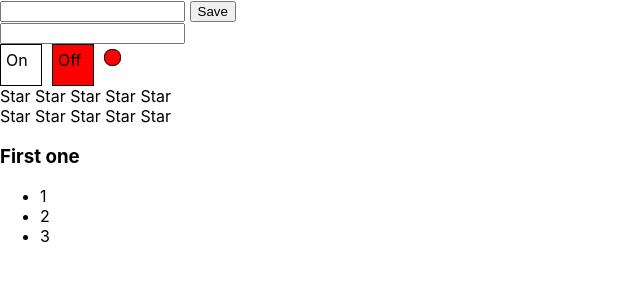
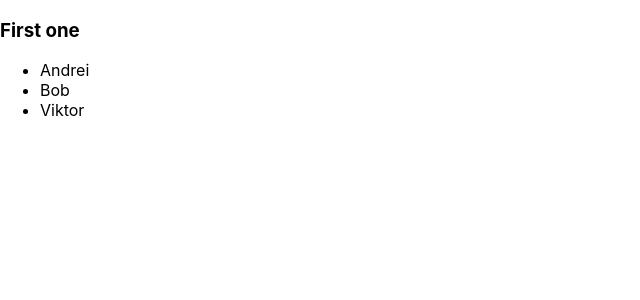
Before and after one commit to AndreiAkimochkin/SimpleTasks, a React (Create React App) app: page / in a window 1280 px wide. Shown: the top 300 px of the page, without its empty margins (0-640 px from the left). Built offline with nearby package versions, Linux system fonts and the light colour scheme.

Commit message:
14. Array for Accordion

```diff
--- a/src/App.tsx
+++ b/src/App.tsx
@@ -20,29 +20,34 @@ function App() {
     let [value, setValue]=useState<RatingValueType>(0)
     let [accordionCollapsed, setAccordionCollapsed]=useState<boolean>(false)
     let [on, setOn] = useState(false)
+
     return (
         <div>
             {/*<OnOff/>*/}
             {/*<OnOff/>*/}
             {/*<OnOff/>*/}
-            <GetUncontrolledInputValue/>
-            <UncontrolledInput/>
+            {/*<GetUncontrolledInputValue/>*/}
+            {/*<UncontrolledInput/>*/}
 
-            <ControlledOnOff on={on} setOn={setOn}/>
+            {/*<ControlledOnOff on={on} setOn={setOn}/>*/}
 
             {/*<UncontrolledAccordion title='First one' />*/}
             {/*<UncontrolledAccordion title='Second one' />*/}
 
-            <Rating value={value} onClick={setValue}/>
+            {/*<Rating value={value} onClick={setValue}/>*/}
 
-            <UncontrolledRating />
+            {/*<UncontrolledRating />*/}
 
 
             {/*<PageTitle title="This is APP component"/>*/}
             {/*<PageTitle title="This is not APP component"/>*/}
             {/*Article 1*/}
             {/*<Rating value={3}/>*/}
-            <Accordion title='First one' collapsed={accordionCollapsed} onClick={setAccordionCollapsed}/>
+            <Accordion title='First one'
+                       collapsed={accordionCollapsed}
+                       onClick={setAccordionCollapsed}
+
+                        items={[{title:'Andrei', value: 1}, {title:'Bob', value: 2}, {title:'Viktor', value: 3} ]}/>
             {/*<Accordion title='Second one' collapsed={false}/>*/}
             {/*Article 2*/}
             {/*<Rating value={0}/>*/}
--- a/src/components/accordion/Accordion.tsx
+++ b/src/components/accordion/Accordion.tsx
@@ -1,17 +1,25 @@
 import React from "react";
+
+type ItemType = {
+    value: any
+    title: string
+}
 
 type AccordionPropsType = {
     title: string
     collapsed: boolean
     onClick: (collapsed: boolean)=> void
+    items: ItemType[]
 }
 
-export function Accordion(props: AccordionPropsType) {
+
+
+export function Accordion(props: AccordionPropsType ) {
 
           return (
             <div>
                 <AccordionTitle title={props.title}    onClick={()=>{props.onClick(!props.collapsed)}}/>
-               {!props.collapsed && <AccordionBody/>}
+               {!props.collapsed && <AccordionBody items={props.items}  onClick={props.onClick}/>}
             </div>
         )
 
@@ -26,12 +34,16 @@ function AccordionTitle(props: AccordionTitlePropsType) {
     return <><h3 onClick={()=>{props.onClick()}}>{props.title}</h3></>
 }
 
-function AccordionBody() {
+type AccordionBodyPropsType = {
+    items: ItemType[]
+    onClick: (value:any)=> void
+}
+
+function AccordionBody(props: AccordionBodyPropsType) {
     return <>
         <ul>
-            <li>1</li>
-            <li>2</li>
-            <li>3</li>
+            {props.items.map((i,index)=>
+                <li onClick={()=>{props.onClick(i.value)}} key={index}>{i.title}</li>)}
         </ul>
     </>
 }
```
Also changed, not shown: src/components/select/Select.tsx (added, +26 -0 lines), 1 other file (tests, documents, lock files or other folders).
